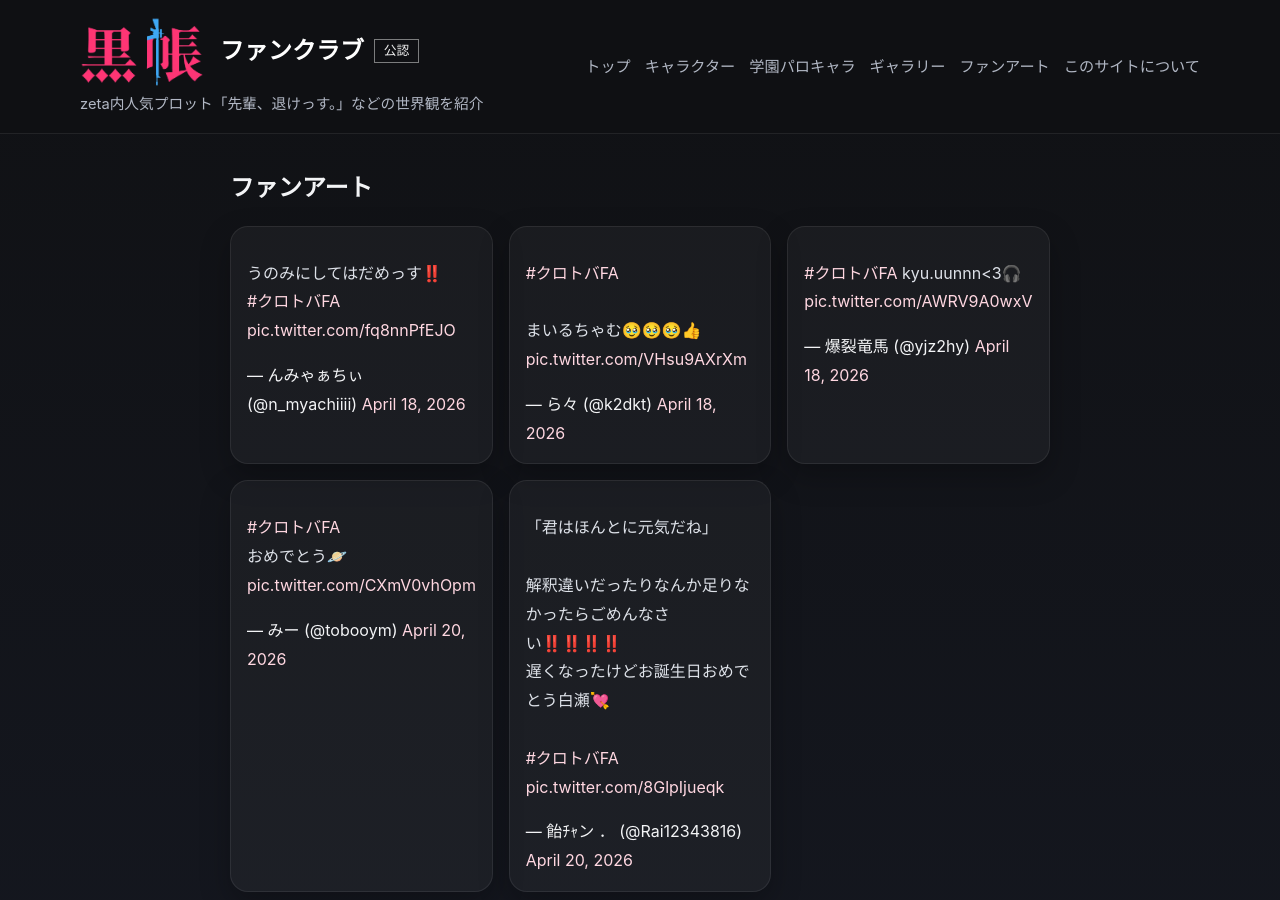
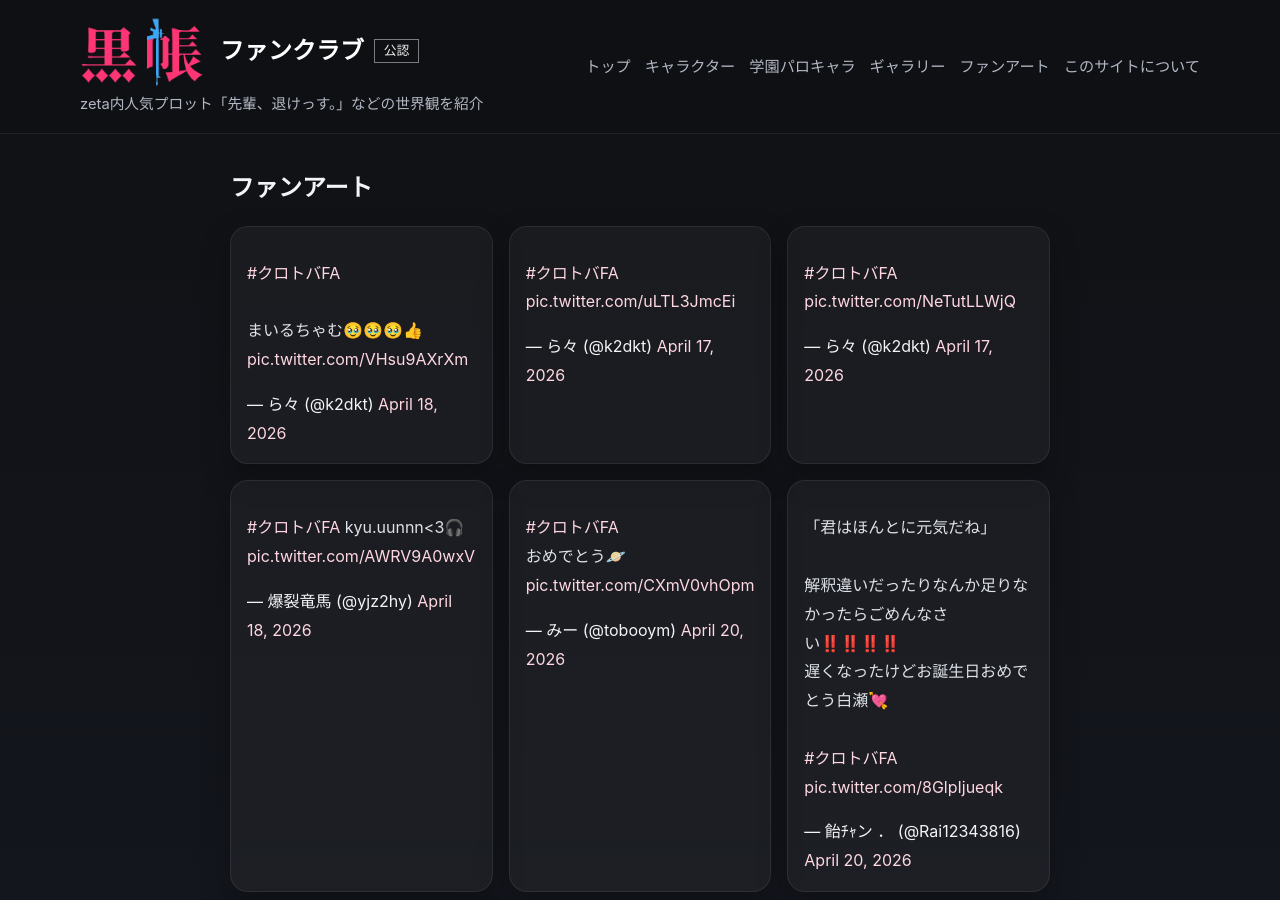
Before and after one commit to kurotoba-fun/mainworld, a Jekyll site: the page built from fanart.md, in a window 1280 px wide and 900 px high. Built offline with Jekyll 4.4.1, drawn with Linux system fonts in a browser that asks for light colours; comment, search, counter and statistics services are not loaded; some of the changed text lies outside the part shown.

Commit message:
プリクラ追加

```diff
--- a/_data/fanart_posts.yml
+++ b/_data/fanart_posts.yml
@@ -1,3 +1,8 @@
+- title: うのみにしてはだめっす‼️
+  posted_at: '2026-04-21T00:00:00+09:00'
+  expires_at: '2026-05-31T00:00:00+09:00'
+  embed_html: >-
+    <blockquote class="twitter-tweet"><p lang="ja" dir="ltr">うのみにしてはだめっす‼️<br> <a href="https://twitter.com/hashtag/%E3%82%AF%E3%83%AD%E3%83%88%E3%83%90FA?src=hash&amp;ref_src=twsrc%5Etfw">#クロトバFA</a> <a href="https://t.co/fq8nnPfEJO">pic.twitter.com/fq8nnPfEJO</a></p>&mdash; んみゃぁちぃ (@n_myachiiii) <a href="https://twitter.com/n_myachiiii/status/2045431520027201744?ref_src=twsrc%5Etfw">April 18, 2026</a></blockquote>
 - title: 白瀬バースデー祝い
   posted_at: '2026-04-21T00:00:00+09:00'
   expires_at: '2026-05-31T00:00:00+09:00'
@@ -17,9 +22,14 @@
   posted_at: '2026-04-21T00:00:00+09:00'
   expires_at: '2026-05-31T00:00:00+09:00'
   embed_html: >-
-    <blockquote class="twitter-tweet"><p lang="ja" dir="ltr"><a href="https://twitter.com/hashtag/%E3%82%AF%E3%83%AD%E3%83%88%E3%83%90FA?src=hash&amp;ref_src=twsrc%5Etfw">#クロトバFA</a><br><br>まいるちゃむ🥹🥹🥹👍 <a href="https://t.co/VHsu9AXrXm">pic.twitter.com/VHsu9AXrXm</a></p>&mdash; ら々 (@k2dkt) <a href="https://twitter.com/k2dkt/status/2045384492362428522?ref_src=twsrc%5Etfw">April 18, 2026</a></blockquote>
-- title: うのみにしてはだめっす‼️
+    <blockquote class="twitter-tweet"><p lang="qme" dir="ltr"><a href="https://twitter.com/hashtag/%E3%82%AF%E3%83%AD%E3%83%88%E3%83%90FA?src=hash&amp;ref_src=twsrc%5Etfw">#クロトバFA</a> <a href="https://t.co/NeTutLLWjQ">pic.twitter.com/NeTutLLWjQ</a></p>&mdash; ら々 (@k2dkt) <a href="https://twitter.com/k2dkt/status/2045103224072646951?ref_src=twsrc%5Etfw">April 17, 2026</a></blockquote>
+- title: プリクラ加工
   posted_at: '2026-04-21T00:00:00+09:00'
   expires_at: '2026-05-31T00:00:00+09:00'
   embed_html: >-
-    <blockquote class="twitter-tweet"><p lang="ja" dir="ltr">うのみにしてはだめっす‼️<br> <a href="https://twitter.com/hashtag/%E3%82%AF%E3%83%AD%E3%83%88%E3%83%90FA?src=hash&amp;ref_src=twsrc%5Etfw">#クロトバFA</a> <a href="https://t.co/fq8nnPfEJO">pic.twitter.com/fq8nnPfEJO</a></p>&mdash; んみゃぁちぃ (@n_myachiiii) <a href="https://twitter.com/n_myachiiii/status/2045431520027201744?ref_src=twsrc%5Etfw">April 18, 2026</a></blockquote>
+    <blockquote class="twitter-tweet"><p lang="qme" dir="ltr"><a href="https://twitter.com/hashtag/%E3%82%AF%E3%83%AD%E3%83%88%E3%83%90FA?src=hash&amp;ref_src=twsrc%5Etfw">#クロトバFA</a> <a href="https://t.co/uLTL3JmcEi">pic.twitter.com/uLTL3JmcEi</a></p>&mdash; ら々 (@k2dkt) <a href="https://twitter.com/k2dkt/status/2045103105147388038?ref_src=twsrc%5Etfw">April 17, 2026</a></blockquote>
+- title: プリクラ加工
+  posted_at: '2026-04-21T00:00:00+09:00'
+  expires_at: '2026-05-31T00:00:00+09:00'
+  embed_html: >-
+    <blockquote class="twitter-tweet"><p lang="ja" dir="ltr"><a href="https://twitter.com/hashtag/%E3%82%AF%E3%83%AD%E3%83%88%E3%83%90FA?src=hash&amp;ref_src=twsrc%5Etfw">#クロトバFA</a><br><br>まいるちゃむ🥹🥹🥹👍 <a href="https://t.co/VHsu9AXrXm">pic.twitter.com/VHsu9AXrXm</a></p>&mdash; ら々 (@k2dkt) <a href="https://twitter.com/k2dkt/status/2045384492362428522?ref_src=twsrc%5Etfw">April 18, 2026</a></blockquote>
```
